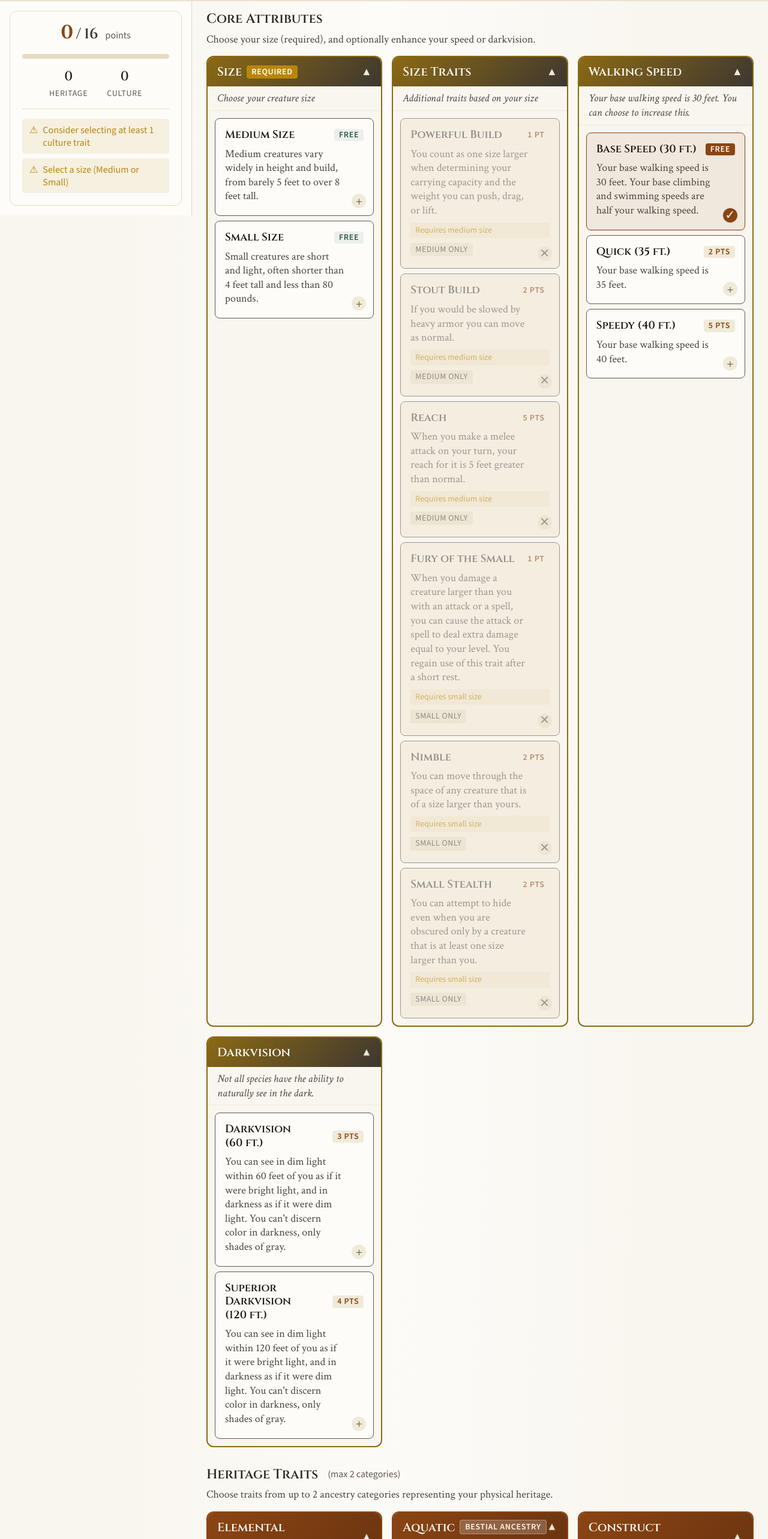
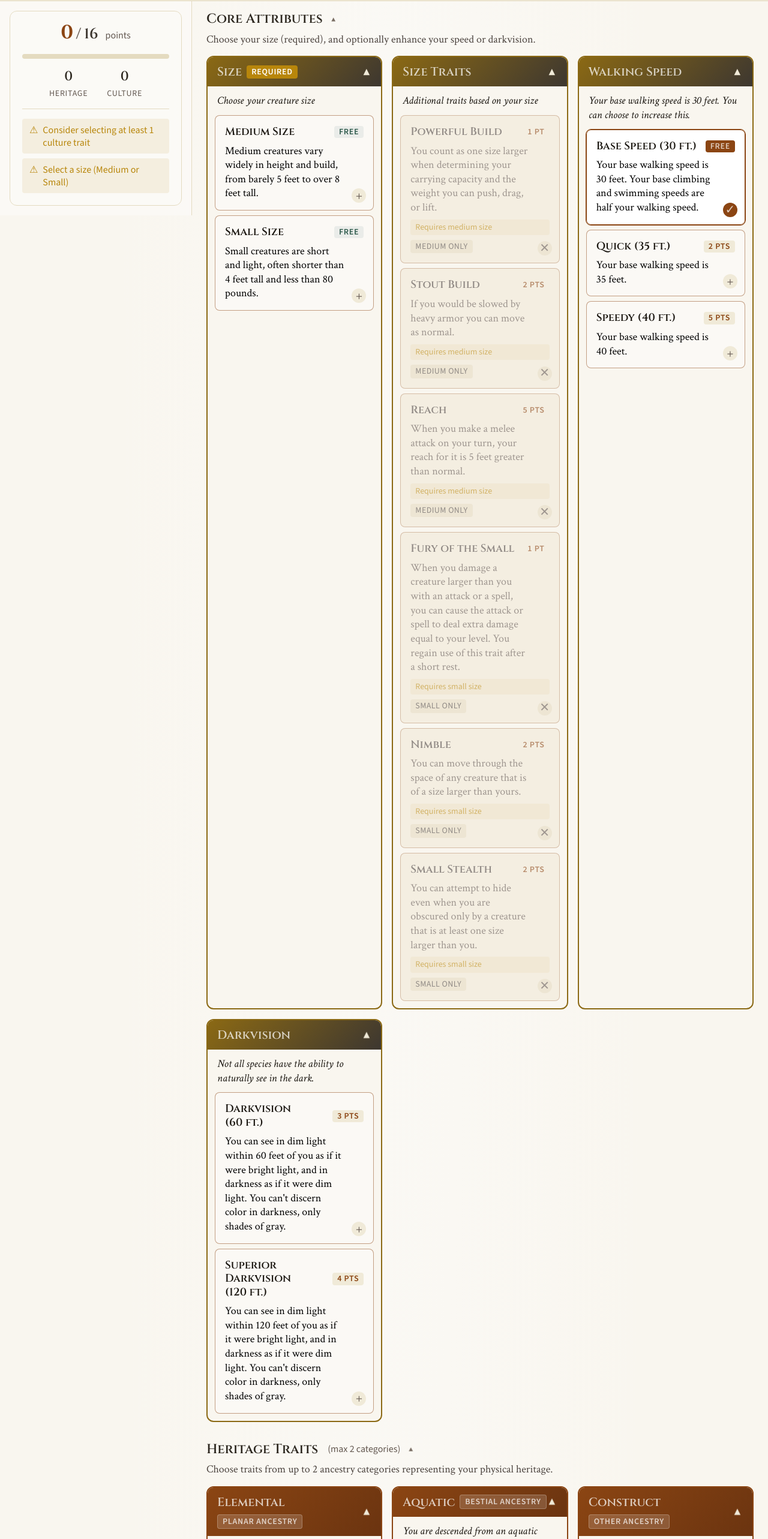
Before and after one commit to jeffwain/5e-ancestry-builder, a React (Vite) app: page / in a window 1280 px wide. Shown: the part 212-2778 px from the top of the page at 60% size. Built offline with nearby package versions, Linux system fonts and the light colour scheme.

Commit message:
More cleanup!

```diff
--- a/src/App.jsx
+++ b/src/App.jsx
@@ -16,8 +16,15 @@ function AppContent() {
     error
   } = useTraitData();
 
-  const { setDefaults, selectedTraits } = useCharacter();
+  const { setDefaults, setAllTraits, selectedTraits } = useCharacter();
   const [showSummary, setShowSummary] = useState(false);
+
+  // Set all traits for lookup when data loads
+  useEffect(() => {
+    if (allTraits && Object.keys(allTraits).length > 0) {
+      setAllTraits(allTraits);
+    }
+  }, [allTraits, setAllTraits]);
 
   // Auto-select default traits when data loads
   useEffect(() => {
--- a/src/components/Layout/Layout.jsx
+++ b/src/components/Layout/Layout.jsx
@@ -12,14 +12,17 @@ export function Layout({
   allTraits,
   onShowSummary
 }) {
-  // Section-level expansion state (undefined = let children manage their own state)
-  const [coreExpanded, setCoreExpanded] = useState(undefined);
-  const [heritageExpanded, setHeritageExpanded] = useState(undefined);
-  const [cultureExpanded, setCultureExpanded] = useState(undefined);
+  // Expansion signals: { expanded: boolean, version: number }
+  // Version increments on each click, children respond to version changes
+  const [coreSignal, setCoreSignal] = useState({ expanded: true, version: 0 });
+  const [heritageSignal, setHeritageSignal] = useState({ expanded: true, version: 0 });
+  const [cultureSignal, setCultureSignal] = useState({ expanded: true, version: 0 });
 
-  const toggleSection = (setter, currentValue) => {
-    // If undefined (mixed state), collapse all. Otherwise toggle.
-    setter(currentValue === undefined ? false : !currentValue);
+  const toggleSection = (signal, setSignal) => {
+    setSignal({
+      expanded: !signal.expanded,
+      version: signal.version + 1
+    });
   };
 
   return (
@@ -53,12 +56,13 @@ export function Layout({
         <section className={styles.section}>
           <h2
             className={`${styles.sectionTitle} ${styles.clickable}`}
-            onClick={() => toggleSection(setCoreExpanded, coreExpanded)}
+            onClick={() => toggleSection(coreSignal, setCoreSignal)}
             role="button"
             tabIndex={0}
-            onKeyDown={(e) => e.key === 'Enter' && toggleSection(setCoreExpanded, coreExpanded)}
+            onKeyDown={(e) => e.key === 'Enter' && toggleSection(coreSignal, setCoreSignal)}
           >
             Core Attributes
+            <span className={`${styles.sectionChevron} ${coreSignal.expanded ? styles.expanded : ''}`}>▼</span>
           </h2>
           <p className={styles.sectionDesc}>
             Choose your size (required), and optionally enhance your speed or darkvision.
@@ -69,7 +73,7 @@ export function Layout({
                 key={attrId}
                 attribute={attr}
                 attributeId={attrId}
-                forceExpanded={coreExpanded}
+                expandSignal={coreSignal}
               />
             ))}
           </div>
@@ -79,13 +83,14 @@ export function Layout({
         <section className={styles.section}>
           <h2
             className={`${styles.sectionTitle} ${styles.clickable}`}
-            onClick={() => toggleSection(setHeritageExpanded, heritageExpanded)}
+            onClick={() => toggleSection(heritageSignal, setHeritageSignal)}
             role="button"
             tabIndex={0}
-            onKeyDown={(e) => e.key === 'Enter' && toggleSection(setHeritageExpanded, heritageExpanded)}
+            onKeyDown={(e) => e.key === 'Enter' && toggleSection(heritageSignal, setHeritageSignal)}
           >
             Heritage Traits
             <span className={styles.sectionLimit}>(max 2 categories)</span>
+            <span className={`${styles.sectionChevron} ${heritageSignal.expanded ? styles.expanded : ''}`}>▼</span>
           </h2>
           <p className={styles.sectionDesc}>
             Choose traits from up to 2 ancestry categories representing your physical heritage.
@@ -97,7 +102,7 @@ export function Layout({
                 category={category}
                 categoryId={catId}
                 type="heritage"
-                forceExpanded={heritageExpanded}
+                expandSignal={heritageSignal}
               />
             ))}
           </div>
@@ -107,13 +112,14 @@ export function Layout({
         <section className={styles.section}>
           <h2
             className={`${styles.sectionTitle} ${styles.clickable}`}
-            onClick={() => toggleSection(setCultureExpanded, cultureExpanded)}
+            onClick={() => toggleSection(cultureSignal, setCultureSignal)}
             role="button"
             tabIndex={0}
-            onKeyDown={(e) => e.key === 'Enter' && toggleSection(setCultureExpanded, cultureExpanded)}
+            onKeyDown={(e) => e.key === 'Enter' && toggleSection(cultureSignal, setCultureSignal)}
           >
             Culture Traits
             <span className={styles.sectionLimit}>(min 1, max 2 categories)</span>
+            <span className={`${styles.sectionChevron} ${cultureSignal.expanded ? styles.expanded : ''}`}>▼</span>
           </h2>
           <p className={styles.sectionDesc}>
             Choose traits from 1-2 cultures representing your upbringing and training.
@@ -125,7 +131,7 @@ export function Layout({
                 category={category}
                 categoryId={catId}
                 type="culture"
-                forceExpanded={cultureExpanded}
+                expandSignal={cultureSignal}
               />
             ))}
           </div>
--- a/src/components/Layout/Layout.module.css
+++ b/src/components/Layout/Layout.module.css
@@ -115,6 +115,17 @@
   margin-left: var(--space-2);
 }
 
+.sectionChevron {
+  font-size: var(--text-sm);
+  color: var(--color-ink-400);
+  transition: transform var(--transition-fast);
+  margin-left: var(--space-1);
+}
+
+.sectionChevron.expanded {
+  transform: rotate(180deg);
+}
+
 .sectionDesc {
   font-size: var(--text-base);
   color: var(--color-ink-600);
--- a/src/components/SummaryPanel/SummaryPanel.jsx
+++ b/src/components/SummaryPanel/SummaryPanel.jsx
@@ -68,7 +68,7 @@ export function SummaryPanel({ isOpen, onClose }) {
 
         <div className={styles.content}>
           {loadedPrebuilt && (
-            <div className={styles.prebuiltBadge}>
+            <div className={styles.prebuiltPill}>
               Based on: {loadedPrebuilt}
             </div>
           )}
--- a/src/components/TraitCard/TraitCard.jsx
+++ b/src/components/TraitCard/TraitCard.jsx
@@ -85,7 +85,7 @@ export function TraitCard({ trait, compact = false }) {
           <h4 className={`flex1 ${styles.name}`}>
             {trait.name}
             {selectedOptionName && (
-              <span className={styles.selectedOptionBadge}>{selectedOptionName}</span>
+              <span className={styles.selectedOptionPill}>{selectedOptionName}</span>
             )}
           </h4>
           <span className={`pill uppercase ${styles.cost} ${displayCost === 0 ? styles.free : ''}`}>
@@ -111,7 +111,7 @@ export function TraitCard({ trait, compact = false }) {
       <div className={styles.header}>
         <h4 className={`flex1 ${styles.name}`}>{trait.name}</h4>
         {trait.required && (
-          <div className={`pill uppercase ${styles.requiredBadge}`}>Required</div>
+          <div className={`pill uppercase ${styles.requiredPill}`}>Required</div>
         )}
         <span className={`pill uppercase ${styles.cost} ${displayCost === 0 ? styles.free : ''}`}>
           {getPointsLabel(displayCost)}
@@ -164,13 +164,13 @@ export function TraitCard({ trait, compact = false }) {
       )}
 
       {trait.sizeRequirement && (
-        <div className={styles.sizeBadge}>
+        <div className={styles.sizePill}>
           {trait.sizeRequirement} only
         </div>
       )}
 
       {trait.armorRestriction && (
-        <div className={styles.restrictionBadge}>
+        <div className={styles.restrictionPill}>
           No medium/heavy armor
         </div>
       )}
--- a/src/components/TraitCard/TraitCard.module.css
+++ b/src/components/TraitCard/TraitCard.module.css
@@ -1,27 +1,29 @@
 .card {
   background: var(--color-parchment-50);
-  border: 1px solid var(--color-ink-500);
+  border: 0.0625rem solid oklch(from var(--color-heritage) l c h / 0.5);
   border-radius: var(--radius-md);
   cursor: pointer;
-  padding: var(--space-4) var(--space-4) var(--space-5);
+  padding: var(--space-4) var(--space-4) var(--space-4);
   position: relative;
   transition: all var(--transition-fast);
   user-select: none;
 }
 
 .card:hover:not(.disabled) {
+  background: var(--color-card-bg-hover);
   border-color: var(--color-ink-700);
   box-shadow: var(--shadow-md);
-  transform: translateY(-1px);
+  /* transform: translateY(-0.0625rem); */
 }
 
 .card:focus-visible {
-  outline: 2px solid var(--color-accent);
-  outline-offset: 2px;
+  outline: 0.125rem solid var(--color-accent);
+  outline-offset: 0.125rem;
 }
 
 .card.selected {
-  background: var(--color-heritage-bg);
+  background-color: var(--color-card-bg-selected);
+  outline: 0.0625rem solid var(--color-heritage);
   border-color: var(--color-heritage);
   box-shadow: var(--shadow-sm);
 }
@@ -38,7 +40,7 @@
 }
 
 .card.required {
-  border-left: 3px solid var(--color-warning);
+  border-left: 0.1875rem solid var(--color-warning);
 }
 
 .header {
@@ -86,7 +88,7 @@
 
 .description {
   font-size: var(--text-base);
-  color: var(--color-ink-600);
+  color: black;
   line-height: var(--leading-normal);
   margin: 0;
   padding-right: var(--space-8);
@@ -106,17 +108,17 @@
   color: var(--color-warning);
 }
 
-.requiredBadge {
+.requiredPill {
   background: var(--color-warning);
   color: white;
 }
 
-.sizeBadge,
-.restrictionBadge {
+.sizePill,
+.restrictionPill {
   display: inline-block;
   margin-top: var(--space-2);
   margin-right: var(--space-1);
-  padding: 2px var(--space-2);
+  padding: 0.125rem var(--space-2);
   background: var(--color-parchment-300);
   color: var(--color-ink-600);
   font-family: var(--font-ui);
@@ -131,8 +133,8 @@
   position: absolute;
   bottom: var(--space-3);
   right: var(--space-3);
-  width: 24px;
-  height: 24px;
+  width: 1.5rem;
+  height: 1.5rem;
   display: flex;
   align-items: center;
   justify-content: center;
@@ -170,7 +172,7 @@
 .options {
   margin-top: var(--space-3);
   padding-top: var(--space-3);
-  border-top: 1px solid var(--color-parchment-300);
+  border-top: 0.0625rem solid var(--color-parchment-300);
 }
 
 .optionsLabel {
@@ -191,7 +193,7 @@
   padding: var(--space-3);
   margin-bottom: var(--space-1);
   background: var(--color-parchment-100);
-  border: 1px solid var(--color-parchment-300);
+  border: 0.0625rem solid var(--color-parchment-400);
   border-radius: var(--radius-sm);
   cursor: pointer;
   transition: all var(--transition-fast);
@@ -203,12 +205,13 @@
 }
 
 .option.optionSelected {
-  background: var(--color-heritage-bg);
+  background-color: var(--color-card-bg-selected);
+  outline: 0.0625rem solid var(--color-heritage);
   border-color: var(--color-heritage);
 }
 
 .optionRadio {
-  margin-top: 0.1875rem;
+  margin-top: 0.3125rem;
   accent-color: var(--color-heritage);
 }
 
@@ -297,13 +300,13 @@
   transform: translateY(50%);
 }
 
-.selectedOptionBadge {
+.selectedOptionPill {
   font-family: var(--font-ui);
   font-size: var(--text-xs);
   font-weight: 500;
   color: var(--color-heritage);
   background: var(--color-heritage-bg);
-  padding: 1px var(--space-1);
+  padding: 0.0625rem var(--space-1);
   border-radius: var(--radius-sm);
-  border: 1px solid var(--color-heritage);
+  border: 0.0625rem solid var(--color-heritage);
 }
--- a/src/components/TraitCategory/TraitCategory.jsx
+++ b/src/components/TraitCategory/TraitCategory.jsx
@@ -1,4 +1,4 @@
-import { useState, useEffect } from 'react';
+import { useState, useEffect, useRef } from 'react';
 import { TraitCard } from '../TraitCard';
 import { useCharacter } from '../../contexts/CharacterContext';
 import styles from './TraitCategory.module.css';
@@ -7,25 +7,24 @@ export function TraitCategory({
   category,
   categoryId,
   type,
-  showBadge = true,
-  forceExpanded // External control: true = expanded, false = collapsed, undefined = use local state
+  showPill = true,
+  expandSignal // { expanded: boolean, version: number } - triggers batch expand/collapse
 }) {
-  const [localExpanded, setLocalExpanded] = useState(true);
+  const [isExpanded, setIsExpanded] = useState(true);
   const { selectedTraitIds } = useCharacter();
+  const lastSignalVersion = useRef(expandSignal?.version ?? 0);
 
-  // Use external control if provided, otherwise use local state
-  const isExpanded = forceExpanded !== undefined ? forceExpanded : localExpanded;
+  // Respond to parent expand/collapse signal (only when version changes)
+  useEffect(() => {
+    if (expandSignal && expandSignal.version !== lastSignalVersion.current) {
+      setIsExpanded(expandSignal.expanded);
+      lastSignalVersion.current = expandSignal.version;
+    }
+  }, [expandSignal]);
 
   const toggleExpand = () => {
-    setLocalExpanded(!localExpanded);
+    setIsExpanded(!isExpanded);
   };
-
-  // Sync local state when forceExpanded changes
-  useEffect(() => {
-    if (forceExpanded !== undefined) {
-      setLocalExpanded(forceExpanded);
-    }
-  }, [forceExpanded]);
 
   // Get the required trait if there is one
   const requiredTrait = category.traits?.find(t => t.required);
@@ -35,7 +34,7 @@ export function TraitCategory({
   const hasSelectedTraits = selectedTraits.length > 0;
 
   // Use category.label if available (e.g. "Planar Ancestry"), otherwise fall back to type
-  const badgeText = category.label || type;
+  const pillText = category.label || type;
 
   const categoryClass = [
     styles.category,
@@ -52,14 +51,9 @@ export function TraitCategory({
       >
         <div className={styles.headerContent}>
           <h3 className={styles.name}>{category.name}</h3>
-          {showBadge && badgeText && (
-            <span className={`${styles.badge} ${styles[type]}`}>
-              {badgeText}
-            </span>
-          )}
-          {requiredTrait && (
-            <span className={styles.requiredIndicator} title={`${requiredTrait.name} is required`}>
-              ★
+          {showPill && pillText && (
+            <span className={`${styles.pill} ${styles[type]}`}>
+              {pillText}
             </span>
           )}
           {!isExpanded && hasSelectedTraits && (
@@ -113,39 +107,49 @@ export function TraitCategory({
   );
 }
 
-// Core attributes section (size, speed, darkvision)
+// Core attributes section (size, speed, darkvision, sizeTraits)
 export function CoreAttributeSection({
   attribute,
   attributeId,
-  forceExpanded // External control
+  expandSignal // { expanded: boolean, version: number } - triggers batch expand/collapse
 }) {
-  const [localExpanded, setLocalExpanded] = useState(true);
-  const { selectedTraitIds } = useCharacter();
+  const [isExpanded, setIsExpanded] = useState(true);
+  const { selectedTraitIds, selectedSize } = useCharacter();
+  const lastSignalVersion = useRef(expandSignal?.version ?? 0);
 
-  const isExpanded = forceExpanded !== undefined ? forceExpanded : localExpanded;
-
-  // Sync local state when forceExpanded changes
+  // Respond to parent expand/collapse signal (only when version changes)
   useEffect(() => {
-    if (forceExpanded !== undefined) {
-      setLocalExpanded(forceExpanded);
+    if (expandSignal && expandSignal.version !== lastSignalVersion.current) {
+      setIsExpanded(expandSignal.expanded);
+      lastSignalVersion.current = expandSignal.version;
     }
-  }, [forceExpanded]);
+  }, [expandSignal]);
 
   // Get selected traits from this attribute
   const selectedTraits = attribute.traits?.filter(t => selectedTraitIds.includes(t.id)) || [];
   const hasSelectedTraits = selectedTraits.length > 0;
 
+  // For sizeTraits section, check if trait's sizeRequirement matches selected size
+  const isSizeTraitsSection = attributeId === 'sizeTraits';
+  const shouldShowCompact = (trait) => {
+    // Only apply compact logic to sizeTraits section when a size is selected
+    if (isSizeTraitsSection && selectedSize && trait.sizeRequirement) {
+      return trait.sizeRequirement !== selectedSize;
+    }
+    return false;
+  };
+
   return (
     <div className={`${styles.category} ${styles.coreAttribute} ${!isExpanded ? styles.collapsed : ''}`}>
       <button
         className={styles.header}
-        onClick={() => setLocalExpanded(!localExpanded)}
+        onClick={() => setIsExpanded(!isExpanded)}
         aria-expanded={isExpanded}
       >
         <div className={styles.headerContent}>
           <h3 className={styles.name}>{attribute.name}</h3>
           {attribute.required && (
-            <span className={styles.requiredBadge}>Required</span>
+            <span className={styles.requiredPill}>Required</span>
           )}
           {!isExpanded && hasSelectedTraits && (
             <span className={styles.selectedCount}>{selectedTraits.length} selected</span>
@@ -190,6 +194,7 @@ export function CoreAttributeSection({
                 categoryId: attributeId,
                 categoryName: attribute.name
               }}
+              compact={shouldShowCompact(trait)}
             />
           ))}
         </div>
--- a/src/components/TraitCategory/TraitCategory.module.css
+++ b/src/components/TraitCategory/TraitCategory.module.css
@@ -1,6 +1,6 @@
 .category {
   background: var(--color-parchment-100);
-  border: 2px solid var(--color-heritage);
+  border: 0.125rem solid var(--color-heritage);
   border-radius: var(--radius-lg);
   overflow: hidden;
   /* Prevent break inside for masonry */
@@ -46,40 +46,35 @@
   margin: 0;
 }
 
-.badge {
+.pill {
   font-family: var(--font-ui);
   font-size: var(--text-xs);
   font-weight: 600;
   text-transform: uppercase;
   letter-spacing: 0.05em;
-  padding: 2px var(--space-2);
+  padding: 0.125rem var(--space-2);
   border-radius: var(--radius-sm);
 }
 
-.badge.heritage {
-  background: rgba(255, 255, 255, 0.2);
-  color: var(--color-parchment-100);
-  border: 1px solid rgba(255, 255, 255, 0.3);
+.pill.heritage,
+.pill.culture {
+  background: rgba(255, 255, 255, 0.16);
+  color: rgba(255, 255, 255, 0.72);
+  border: 0.0625rem solid rgba(255, 255, 255, 0.24);
 }
 
-.badge.culture {
-  background: var(--color-culture-bg);
-  color: var(--color-culture);
-  border: 1px solid var(--color-culture);
-}
-
-.badge.core {
+.pill.core {
   background: var(--color-accent);
   color: white;
 }
 
-.requiredBadge {
+.requiredPill {
   font-family: var(--font-ui);
   font-size: var(--text-xs);
   font-weight: 600;
   text-transform: uppercase;
   letter-spacing: 0.05em;
-  padding: 2px var(--space-2);
+  padding: 0.125rem var(--space-2);
   border-radius: var(--radius-sm);
   background: var(--color-warning);
   color: white;
@@ -90,12 +85,12 @@
   font-size: var(--text-base);
 }
 
-/* Selected count badge shown when collapsed */
+/* Selected count pill shown when collapsed */
 .selectedCount {
   font-family: var(--font-ui);
   font-size: var(--text-xs);
   font-weight: 600;
-  padding: 2px var(--space-2);
+  padding: 0.125rem var(--space-2);
   border-radius: var(--radius-sm);
   background: rgba(255, 255, 255, 0.25);
   color: var(--color-parchment-100);
@@ -113,13 +108,13 @@
 }
 
 .description {
-  padding: var(--space-2) var(--space-4);
+  padding: var(--space-3) var(--space-4) 0;
   margin: 0;
   font-size: var(--text-base);
-  color: var(--color-ink-600);
+  color: var(--color-ink-900);
   font-style: italic;
   background: var(--color-parchment-100);
-  border-bottom: 1px solid var(--color-parchment-200);
+  /* border-bottom: 0.0625rem solid var(--color-parchment-200); */
 }
 
 .traitList {
@@ -141,7 +136,7 @@
 /* Heritage Group styles - subdued container for ancestry categories */
 .heritageGroup {
   background: var(--color-parchment-100);
-  border: 1px solid var(--color-parchment-400);
+  border: 0.0625rem solid var(--color-parchment-400);
   border-radius: var(--radius-lg);
   overflow: hidden;
   /* Prevent break inside for masonry */
@@ -178,7 +173,7 @@
   font-family: var(--font-ui);
   font-size: var(--text-xs);
   font-weight: 600;
-  padding: 2px var(--space-2);
+  padding: 0.125rem var(--space-2);
   border-radius: var(--radius-sm);
   background: var(--color-heritage);
   color: white;
--- a/src/contexts/CharacterContext.jsx
+++ b/src/contexts/CharacterContext.jsx
@@ -4,7 +4,8 @@ import { createContext, useContext, useReducer, useMemo, useCallback } from 'rea
 const initialState = {
   selectedTraits: [],      // Array of full trait objects
   selectedOptions: {},     // Map of trait ID -> selected option ID (for traits with choices)
-  loadedPrebuilt: null     // Track which prebuilt was loaded
+  loadedPrebuilt: null,    // Track which prebuilt was loaded
+  allTraits: {}            // Trait lookup map for getting names
 };
 
 // Action types
@@ -14,6 +15,7 @@ const ActionTypes = {
   SET_TRAIT_OPTION: 'SET_TRAIT_OPTION',
   LOAD_PREBUILT: 'LOAD_PREBUILT',
   SET_DEFAULTS: 'SET_DEFAULTS',
+  SET_ALL_TRAITS: 'SET_ALL_TRAITS',
   RESET: 'RESET'
 };
 
@@ -91,8 +93,15 @@ function characterReducer(state, action) {
       };
     }
 
+    case ActionTypes.SET_ALL_TRAITS: {
+      return {
+        ...state,
+        allTraits: action.payload
+      };
+    }
+
     case ActionTypes.RESET: {
-      return initialState;
+      return { ...initialState, allTraits: state.allTraits };
     }
 
     default:
@@ -284,13 +293,17 @@ export function CharacterProvider({ children }) {
       }
     }
 
-    // Check requires
+    // Check requires - show actual trait names
     if (trait.requires?.length > 0) {
       const missing = trait.requires.filter(id => !selectedTraitIds.includes(id));
       if (missing.length > 0) {
+        const missingNames = missing.map(id => {
+          const t = state.allTraits[id];
+          return t?.name || id;
+        }).join(', ');
         return {
           canSelect: false,
-          reason: `Requires prerequisite traits`
+          reason: `Requires ${missingNames}`
         };
       }
     }
@@ -306,7 +319,7 @@ export function CharacterProvider({ children }) {
     }
 
     return { canSelect: true, reason: null };
-  }, [selectedTraitIds, selectedSize, state.selectedTraits]);
+  }, [selectedTraitIds, selectedSize, state.selectedTraits, state.allTraits]);
 
   // Actions
   const selectTrait = useCallback((trait) => {
@@ -345,6 +358,10 @@ export function CharacterProvider({ children }) {
 
   const setDefaults = useCallback((defaultTraits) => {
     dispatch({ type: ActionTypes.SET_DEFAULTS, payload: defaultTraits });
+  }, []);
+
+  const setAllTraits = useCallback((allTraits) => {
+    dispatch({ type: ActionTypes.SET_ALL_TRAITS, payload: allTraits });
   }, []);
 
   // Export character as JSON
@@ -395,6 +412,7 @@ export function CharacterProvider({ children }) {
     setTraitOption,
     loadPrebuilt,
     setDefaults,
+    setAllTraits,
     reset,
 
     // Helpers
--- a/src/hooks/useTraitData.js
+++ b/src/hooks/useTraitData.js
@@ -123,7 +123,7 @@ export function useTraitData() {
         const missingNames = missing.map(id => allTraits[id]?.name || id).join(', ');
         return {
           canSelect: false,
-          reason: `Requires: ${missingNames}`
+          reason: `Requires ${missingNames}`
         };
       }
     }
--- a/src/styles/variables.css
+++ b/src/styles/variables.css
@@ -19,7 +19,7 @@
   --leading-normal: 1.3125;
   --leading-relaxed: 1.5;
   /* ── Colors: Parchment & Ink ────────────── */
-  --color-parchment-50: #fdfcf9;
+  --color-parchment-50: rgba(251, 250, 247, 0.75);
   --color-parchment-100: #f9f6ef;
   --color-parchment-200: #f0ead8;
   --color-parchment-300: #e4dbc0;
@@ -29,12 +29,15 @@
   --color-ink-700: #3d3730;
   --color-ink-600: #4d4540;
   --color-ink-500: #635850;
+  --color-ink-400: #796d63;
   /* ── Accent Colors ─────────────────────── */
   --color-heritage: #8b4513;
   /* Saddle brown - earthy, ancestral */
   --color-heritage-light: #a0522d;
   --color-heritage-dark: #6b3410;
   --color-heritage-bg: rgba(139, 69, 19, 0.08);
+  --color-card-bg-hover: rgba(255, 255, 255, 0.75);
+  --color-card-bg-selected: rgba(255, 255, 255, 0.95);
   --color-culture: #2e5a4c;
   /* Deep forest green - learned, social */
   --color-culture-light: #3d7a65;
```
Also changed, not shown: src/components/SummaryPanel/SummaryPanel.module.css (+15 -5 lines).
